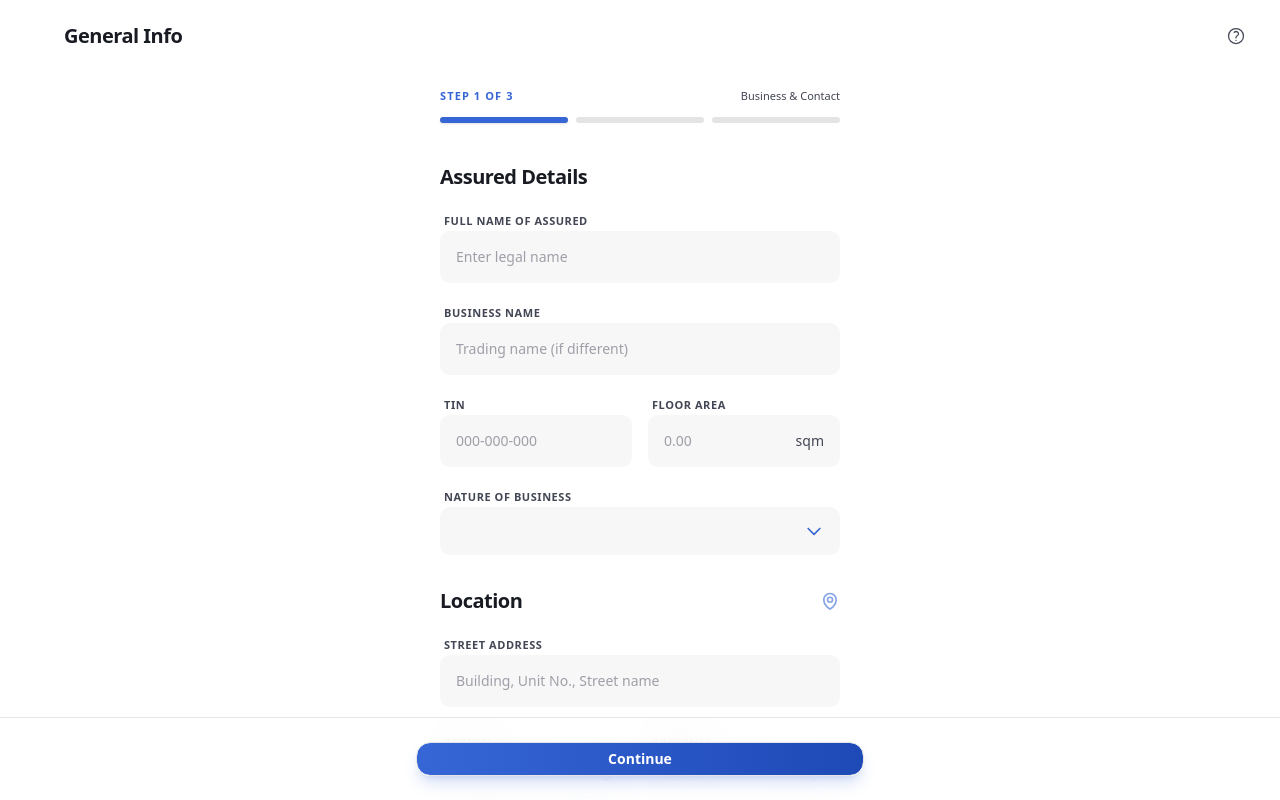
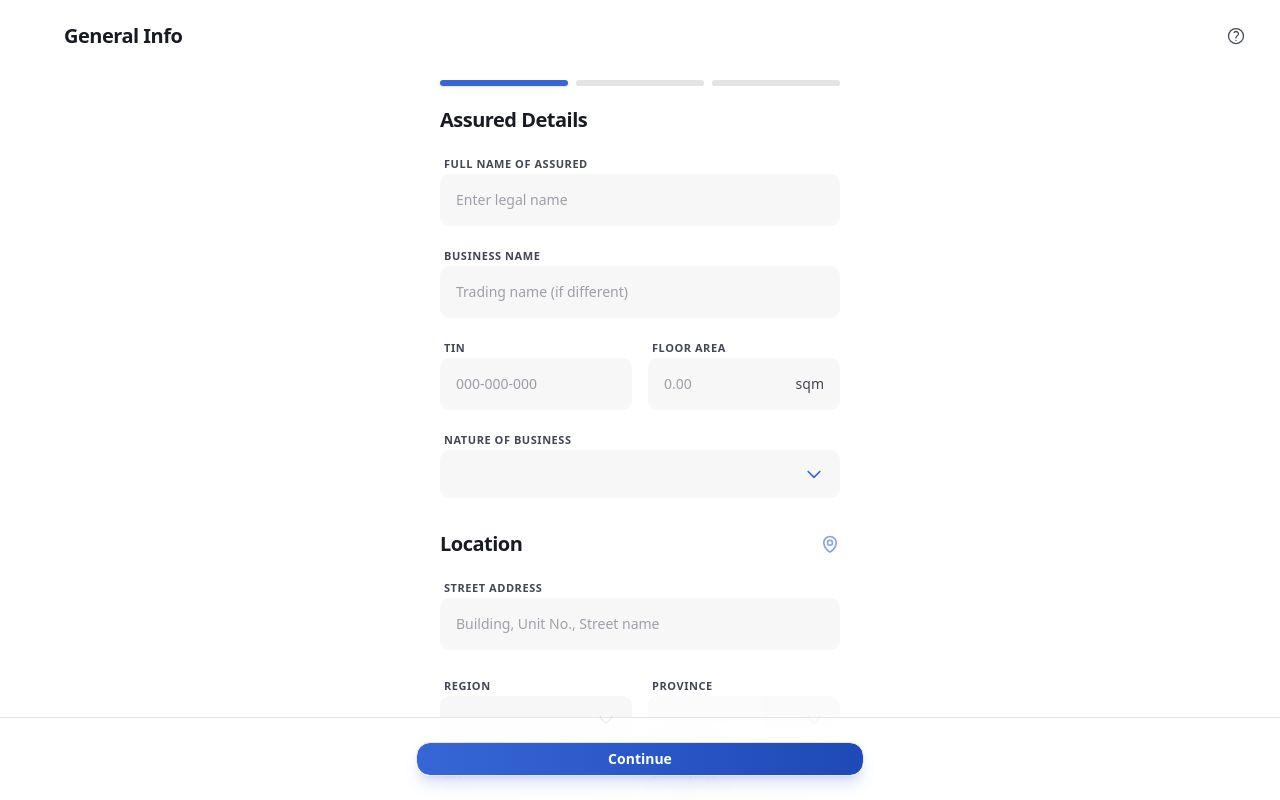
Before and after one commit to wualfred302-blip/BethelWebAppDemo, a Next.js app: page /apply in a window 1280 px wide. Both pictures are taken after a click on the button "Get Started". Shown: the top 800 px of the page. Built offline with nearby package versions, Linux system fonts and the light colour scheme.

Commit message:
style: remove step header text and reduce progress bar spacing by 50%

```diff
--- a/src/app/apply/page.tsx
+++ b/src/app/apply/page.tsx
@@ -38,19 +38,11 @@ const variants = {
 
 function SegmentedProgressBar({
   currentStep,
-  stepName,
 }: {
   currentStep: number;
-  stepName: string;
 }) {
   return (
-    <section className="mt-4 mb-10">
-      <div className="flex items-center justify-between mb-3">
-        <span className="text-[11px] font-bold tracking-widest text-primary uppercase">
-          Step {currentStep} of {TOTAL_STEPS}
-        </span>
-        <span className="text-[11px] font-medium text-on-surface-variant">{stepName}</span>
-      </div>
+    <section className="mt-2 mb-5">
       <div className="flex gap-2">
         {Array.from({ length: TOTAL_STEPS }, (_, i) => {
           const step = i + 1;
@@ -206,7 +198,6 @@ export default function ApplyPage() {
               {currentStep < TOTAL_STEPS && (
                 <SegmentedProgressBar
                   currentStep={currentStep}
-                  stepName={STEPS[currentStep - 1].name}
                 />
               )}
 
```
